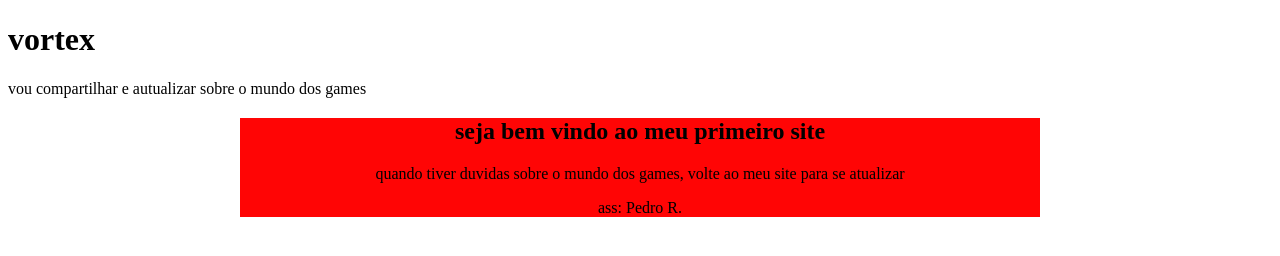
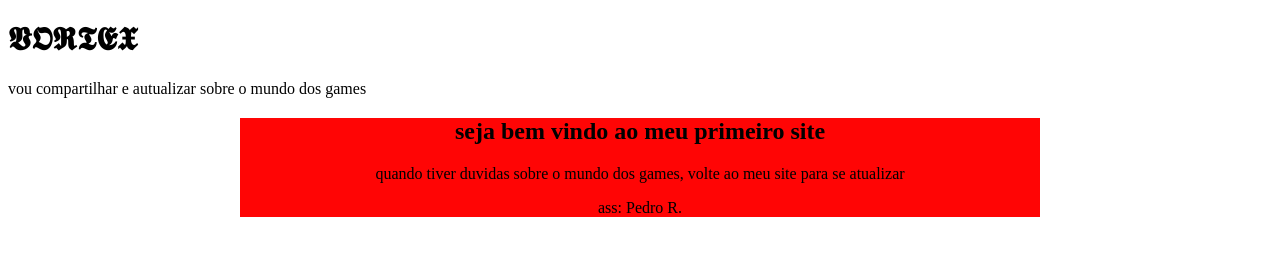
Before and after one commit to pedroruppenthalbernardo/siteees123, a plain HTML site: page index.html in a window 1280 px wide. Drawn offline with Linux system fonts and the light colour scheme.

Commit message:
mudando nome site pra fonte dif.

```diff
--- a/index.html
+++ b/index.html
@@ -24,7 +24,7 @@
         margin: 0 auto;
     }
 </style>
-    <h1>vortex</h1>
+    <h1>𝖁𝕺𝕽𝕿𝕰𝖃</h1>
 <p>vou compartilhar e autualizar sobre o mundo dos games</p>
 <header>
 
```
